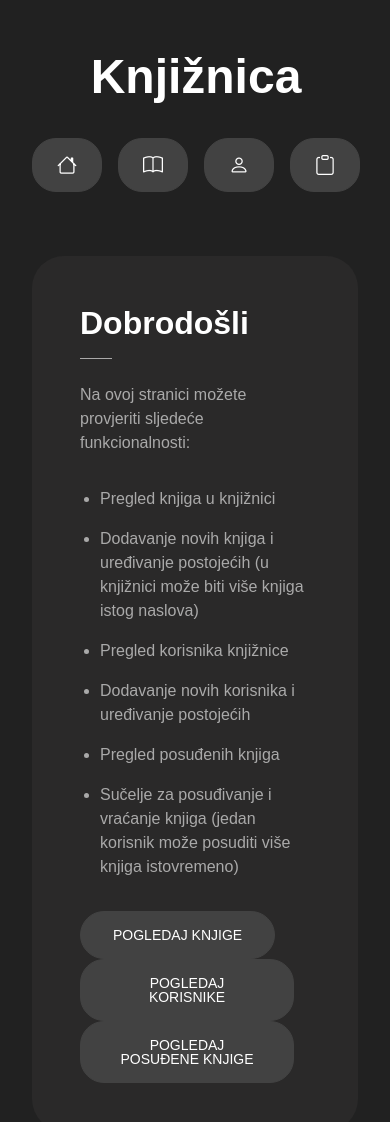
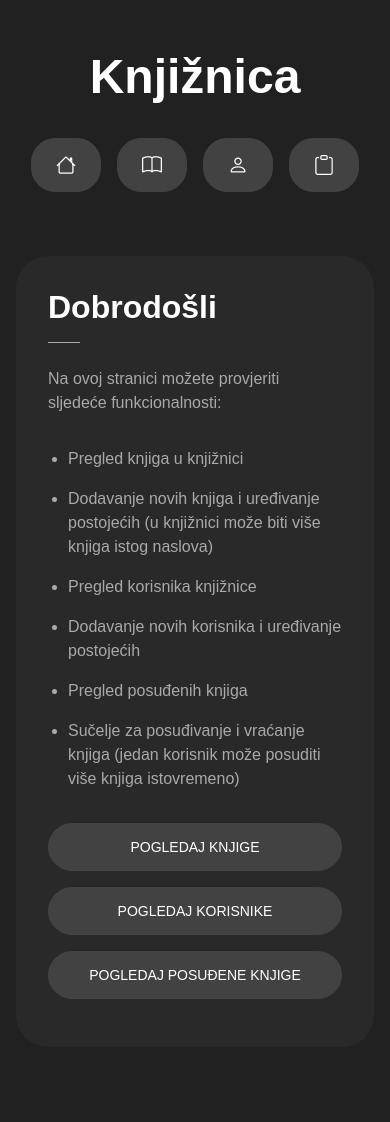
Before and after one commit to marko-krznar/React-Library, a React (Create React App) app: page / in a window 390 px wide. Shown: the top 1122 px of the page. After the commit the page ends 1063 px from the top, so only its background shows below. Built offline with nearby package versions, Linux system fonts and the light colour scheme.

Commit message:
Style for smaller screen sizes, added global style for page and buttons

```diff
--- a/src/pages/Homepage/style.scss
+++ b/src/pages/Homepage/style.scss
@@ -7,3 +7,18 @@
     margin-right: 1rem;
   }
 }
+@media (max-width: 992px) {
+  .pg--home {
+    .btn {
+      margin-bottom: 1rem;
+    }
+  }
+}
+
+@media (max-width: 576px) {
+  .pg--home {
+    .btn {
+      margin-right: 0;
+    }
+  }
+}
--- a/src/scss/_button.scss
+++ b/src/scss/_button.scss
@@ -27,3 +27,9 @@ button,
     opacity: 0.4;
   }
 }
+@media (max-width: 576px) {
+  button,
+  .btn {
+    width: 100%;
+  }
+}
--- a/src/scss/_layout.scss
+++ b/src/scss/_layout.scss
@@ -104,3 +104,12 @@ select {
   border-radius: 1rem;
   margin-top: 0.5rem;
 }
+
+@media (max-width: 576px) {
+  body {
+    padding: 1rem;
+  }
+  .page {
+    padding: 2rem;
+  }
+}
```
